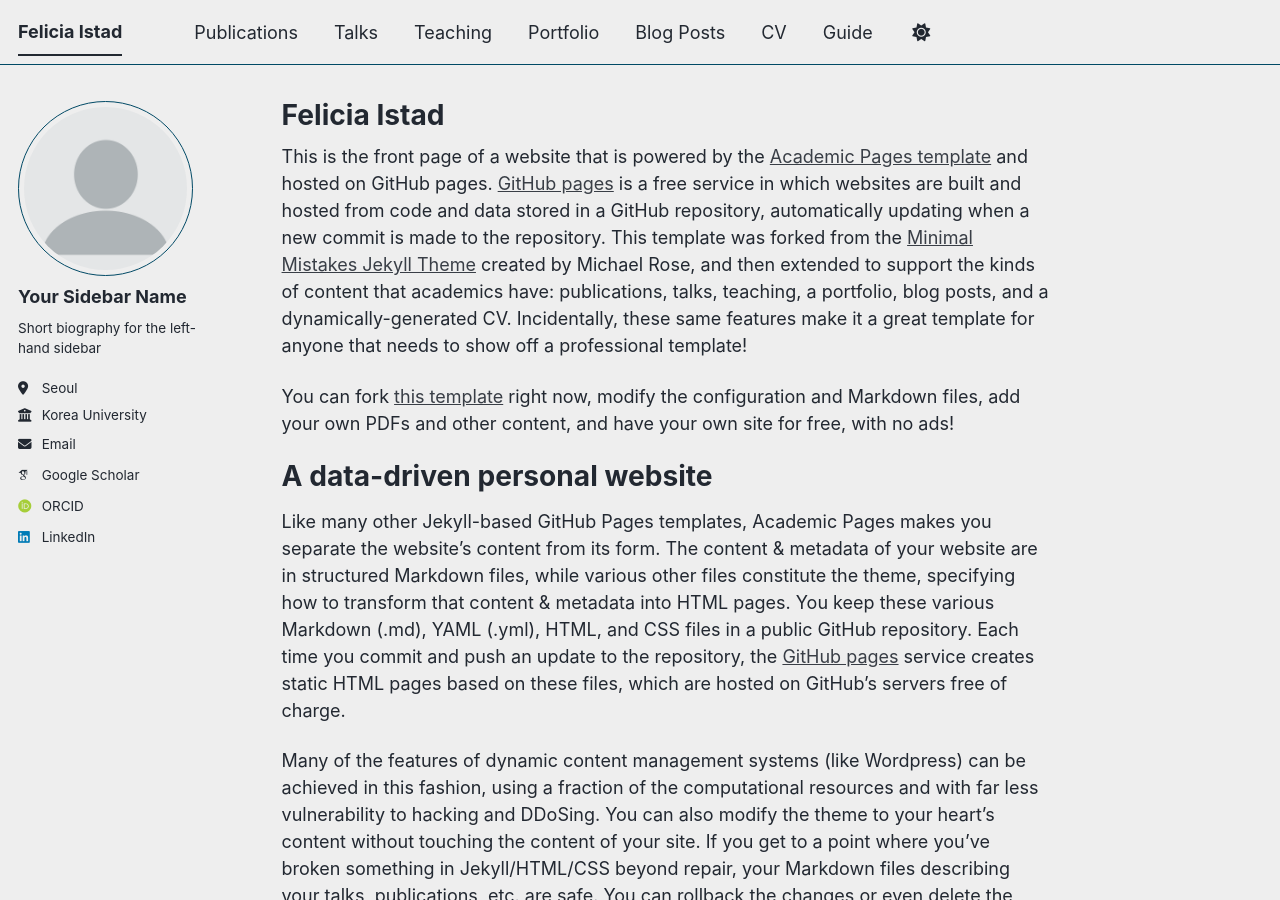
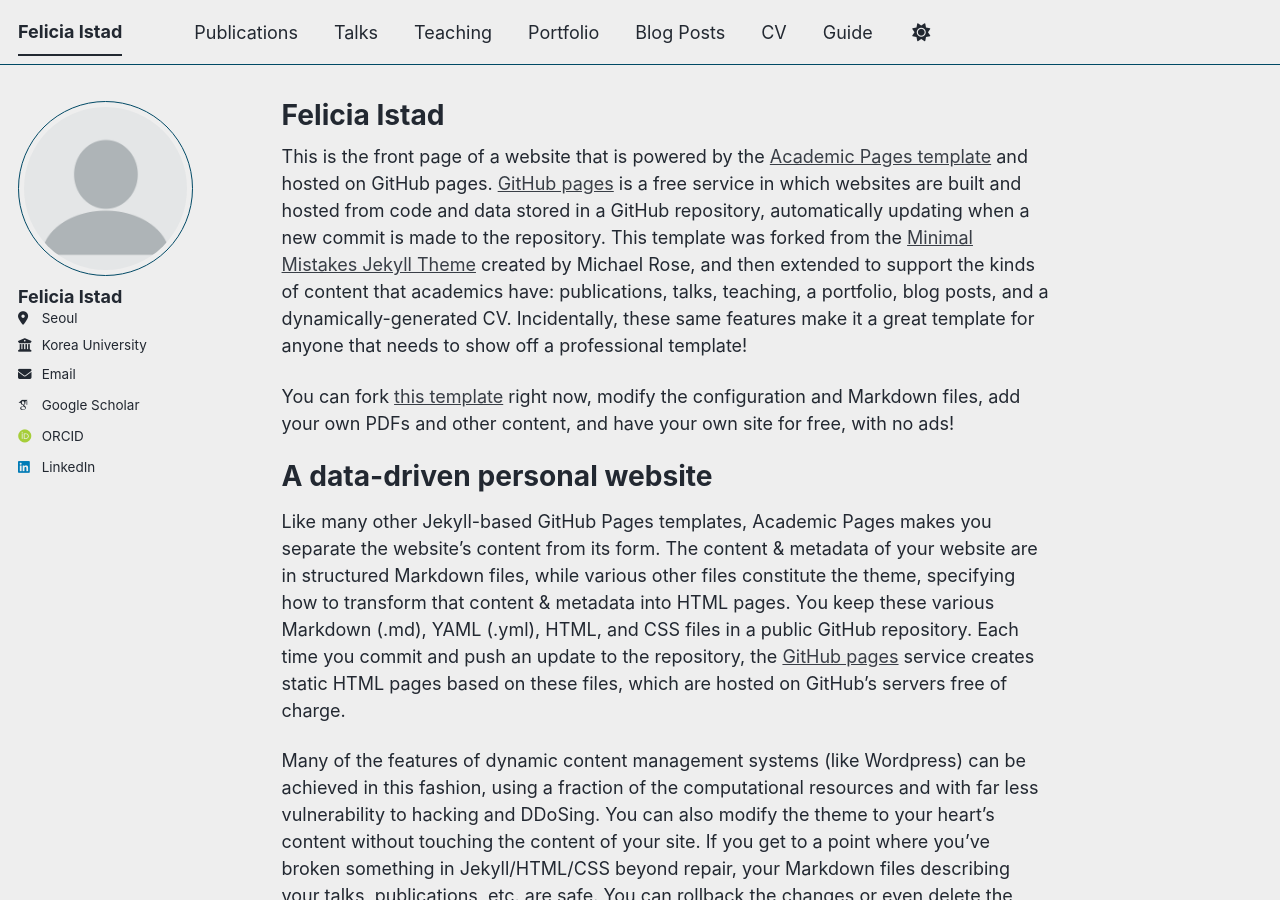
Before and after one commit to feliciaistad/feliciaistad.github.io, a Jekyll site: the page built from _pages/about.md, in a window 1280 px wide and 900 px high. Built offline with Jekyll 4.4.1, drawn with Linux system fonts in a browser that asks for light colours; some web fonts are replaced; a script bundle is joined from its source files by our own code; library files that are not in the unit come from our copies.

Commit message:
Update _config.yml

```diff
--- a/_config.yml
+++ b/_config.yml
@@ -24,9 +24,9 @@ repository               : "feliciaistad/feliciaistad.github.io"
 author:
   # Biographic information
   avatar           : "profile.png"
-  name             : "Your Sidebar Name"
+  name             : "Felicia Istad"
   pronouns         : # example: "she/her"
-  bio              : "Short biography for the left-hand sidebar"
+  bio              : # "Short biography for the left-hand sidebar"
   location         : "Seoul"
   employer         : "Korea University"
   uri              : # URL
```
